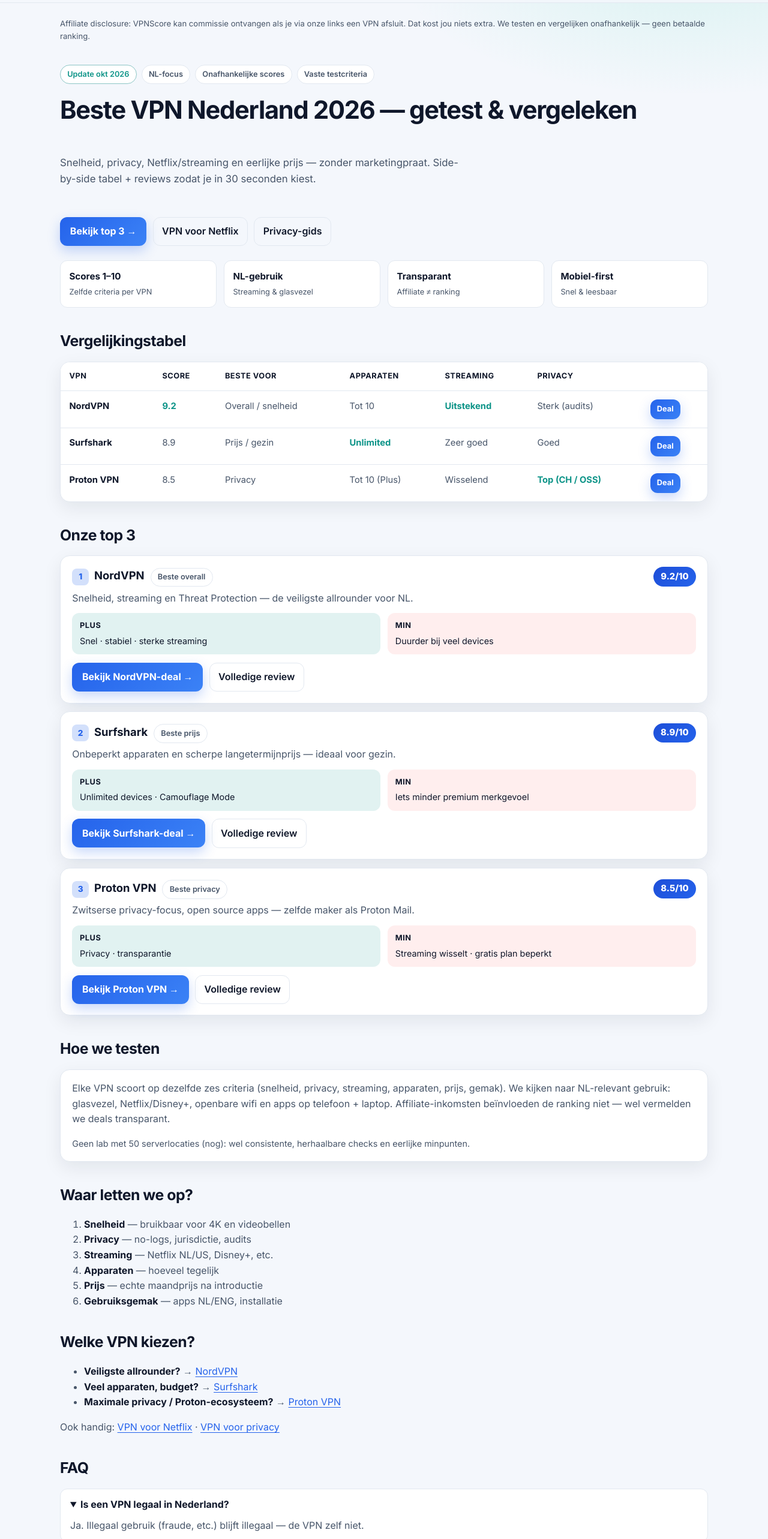
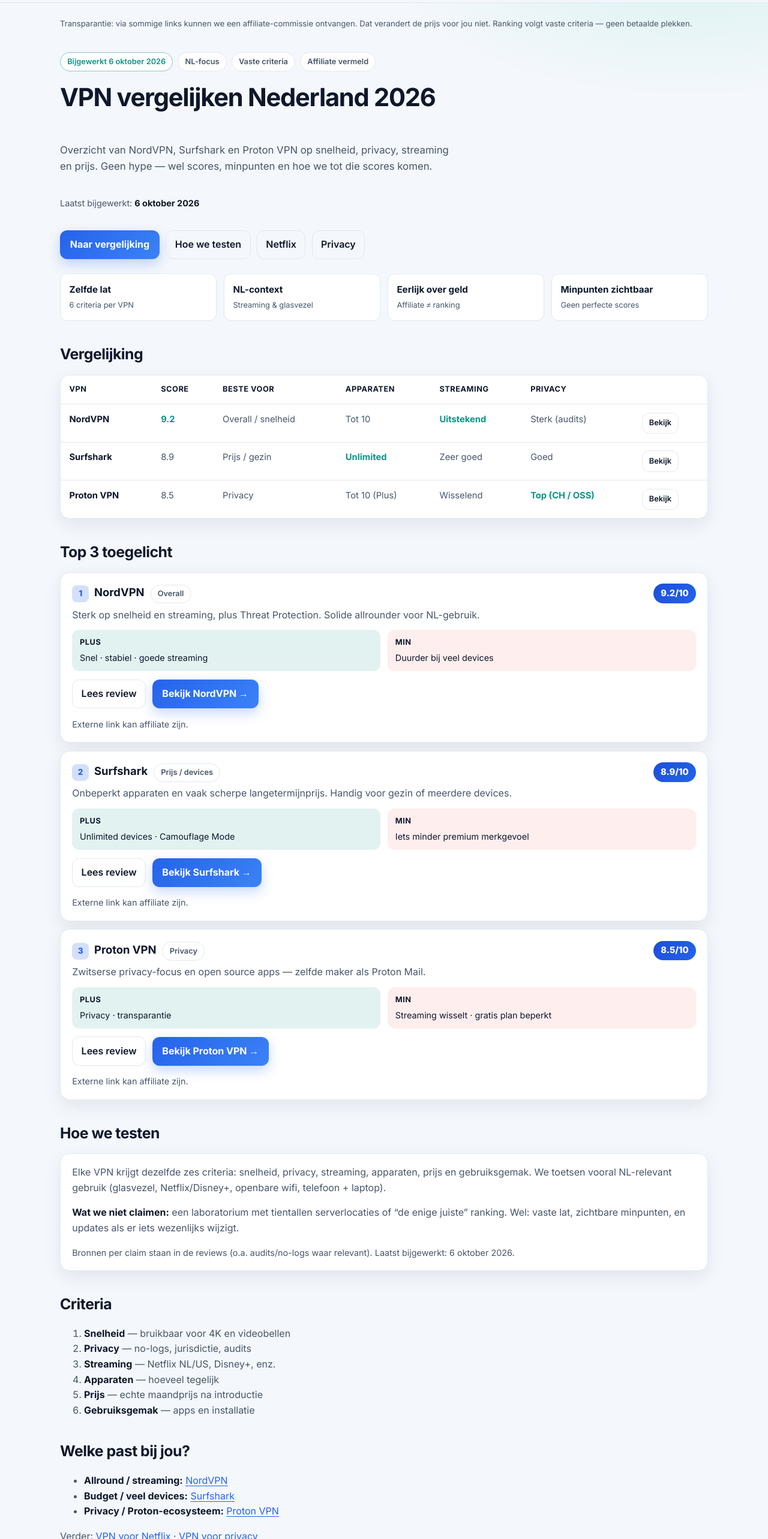
Before and after one commit to jessedkramer/vpnscore, a Next.js app: page / in a window 1280 px wide. Shown: the part 60-2626 px from the top of the page at 60% size. Built offline with nearby package versions, Linux system fonts and the light colour scheme.

Commit message:
trust: nuchtere copy, last-updated, methodologie, zachtere CTAs, FAQ objectiviteit

```diff
--- a/app/page.tsx
+++ b/app/page.tsx
@@ -1,37 +1,39 @@
 import Link from "next/link";
 import { AFFILIATE } from "../lib/affiliates";
+
+const LAST_UPDATED = "6 oktober 2026";
 
 const vpns = [
   {
     rank: 1,
     name: "NordVPN",
     score: "9.2",
-    tag: "Beste overall",
-    blurb: "Snelheid, streaming en Threat Protection — de veiligste allrounder voor NL.",
-    plus: "Snel · stabiel · sterke streaming",
+    tag: "Overall",
+    blurb: "Sterk op snelheid en streaming, plus Threat Protection. Solide allrounder voor NL-gebruik.",
+    plus: "Snel · stabiel · goede streaming",
     min: "Duurder bij veel devices",
     href: "/reviews/nordvpn",
     deal: AFFILIATE.nord,
-    cta: "Bekijk NordVPN-deal →",
+    cta: "Bekijk NordVPN →",
   },
   {
     rank: 2,
     name: "Surfshark",
     score: "8.9",
-    tag: "Beste prijs",
-    blurb: "Onbeperkt apparaten en scherpe langetermijnprijs — ideaal voor gezin.",
+    tag: "Prijs / devices",
+    blurb: "Onbeperkt apparaten en vaak scherpe langetermijnprijs. Handig voor gezin of meerdere devices.",
     plus: "Unlimited devices · Camouflage Mode",
     min: "Iets minder premium merkgevoel",
     href: "/reviews/surfshark",
     deal: AFFILIATE.surfshark,
-    cta: "Bekijk Surfshark-deal →",
+    cta: "Bekijk Surfshark →",
   },
   {
     rank: 3,
     name: "Proton VPN",
     score: "8.5",
-    tag: "Beste privacy",
-    blurb: "Zwitserse privacy-focus, open source apps — zelfde maker als Proton Mail.",
+    tag: "Privacy",
+    blurb: "Zwitserse privacy-focus en open source apps — zelfde maker als Proton Mail.",
     plus: "Privacy · transparantie",
     min: "Streaming wisselt · gratis plan beperkt",
     href: "/reviews/proton-vpn",
@@ -43,27 +45,31 @@
 const faqItems = [
   {
     q: "Is een VPN legaal in Nederland?",
-    a: "Ja. Illegaal gebruik (fraude, etc.) blijft illegaal — de VPN zelf niet.",
+    a: "Ja. Illegaal gebruik blijft illegaal — de VPN zelf niet. Wij moedigen geen illegaal gebruik aan.",
   },
   {
     q: "Heb ik een VPN nodig met glasvezel?",
-    a: "Niet voor snelheid. Wel voor privacy op openbare wifi, streaming-regio's, en minder tracking.",
+    a: "Niet voor snelheid. Wel nuttig op openbare wifi, bij streaming over regio’s, en als je minder tracking wilt.",
   },
   {
     q: "Welke VPN is het goedkoopst?",
-    a: "Vaak Surfshark op 2-jaar deal. Vergelijk altijd de prijs ná de actieperiode.",
+    a: "Vaak Surfshark op een 1- of 2-jaarabonnement. Kijk altijd naar de prijs na de introductieperiode.",
   },
   {
     q: "Wat is de beste VPN voor Netflix in NL?",
-    a: "Voor betrouwbaarheid kiezen we NordVPN. Surfshark is sterker op prijs en unlimited devices. Zie ook onze Netflix-gids.",
+    a: "Op betrouwbaarheid zetten we NordVPN hoger. Surfshark is sterker op prijs en unlimited devices. Details: onze Netflix-gids.",
   },
   {
     q: "Verdient VPNScore aan deze reviews?",
-    a: "Ja, via affiliate-links. Jij betaalt niets extra. Scores volgen vaste criteria — geen betaalde #1-plek.",
+    a: "Ja. Als je via onze links een abonnement afsluit, kunnen we commissie ontvangen. Jij betaalt niets extra. De ranking volgt vaste criteria — geen betaalde #1.",
   },
   {
-    q: "Hoe vaak updaten jullie de scores?",
-    a: "Bij grote prijs-/featurewijzigingen of nieuwe tests. Laatste update: oktober 2026.",
+    q: "Hoe objectief zijn jullie scores?",
+    a: "Zelfde zes criteria voor elke VPN. We noemen minpunten expliciet. We hebben (nog) geen groot lab; wel herhaalbare NL-gerichte checks. Scores kunnen wijzigen bij nieuwe info.",
+  },
+  {
+    q: "Hoe vaak updaten jullie de pagina?",
+    a: `Bij relevante prijs- of featurewijzigingen. Laatst bijgewerkt: ${LAST_UPDATED}.`,
   },
 ] as const;
 
@@ -116,37 +122,41 @@
       />
 
       <p className="disclosure" style={{ marginTop: 0, paddingTop: 0, borderTop: "none" }}>
-        Affiliate disclosure: VPNScore kan commissie ontvangen als je via onze links een VPN afsluit.
-        Dat kost jou niets extra. We testen en vergelijken onafhankelijk — geen betaalde ranking.
+        Transparantie: via sommige links kunnen we een affiliate-commissie ontvangen. Dat verandert de prijs
+        voor jou niet. Ranking volgt vaste criteria — geen betaalde plekken.
       </p>
 
       <section className="hero">
         <div className="badge-row">
-          <span className="badge accent">Update okt 2026</span>
+          <span className="badge accent">Bijgewerkt {LAST_UPDATED}</span>
           <span className="badge">NL-focus</span>
-          <span className="badge">Onafhankelijke scores</span>
-          <span className="badge">Vaste testcriteria</span>
+          <span className="badge">Vaste criteria</span>
+          <span className="badge">Affiliate vermeld</span>
         </div>
-        <h1>Beste VPN Nederland 2026 — getest & vergeleken</h1>
+        <h1>VPN vergelijken Nederland 2026</h1>
         <p className="muted" style={{ fontSize: "1.05rem", maxWidth: "42rem" }}>
-          Snelheid, privacy, Netflix/streaming en eerlijke prijs — zonder marketingpraat.
-          Side-by-side tabel + reviews zodat je in 30 seconden kiest.
+          Overzicht van NordVPN, Surfshark en Proton VPN op snelheid, privacy, streaming en prijs.
+          Geen hype — wel scores, minpunten en hoe we tot die scores komen.
+        </p>
+        <p className="small muted" style={{ margin: 0 }}>
+          Laatst bijgewerkt: <strong>{LAST_UPDATED}</strong>
         </p>
         <div className="actions">
-          <a className="btn" href="#top3">Bekijk top 3 →</a>
-          <Link className="btn-ghost" href="/vpn-netflix">VPN voor Netflix</Link>
-          <Link className="btn-ghost" href="/vpn-privacy">Privacy-gids</Link>
+          <a className="btn" href="#vergelijking">Naar vergelijking</a>
+          <a className="btn-ghost" href="#methode">Hoe we testen</a>
+          <Link className="btn-ghost" href="/vpn-netflix">Netflix</Link>
+          <Link className="btn-ghost" href="/vpn-privacy">Privacy</Link>
         </div>
       </section>
 
       <div className="trust-bar" aria-label="Waarom VPNScore">
-        <div className="trust-item"><strong>Scores 1–10</strong><span>Zelfde criteria per VPN</span></div>
-        <div className="trust-item"><strong>NL-gebruik</strong><span>Streaming & glasvezel</span></div>
-        <div className="trust-item"><strong>Transparant</strong><span>Affiliate ≠ ranking</span></div>
-        <div className="trust-item"><strong>Mobiel-first</strong><span>Snel & leesbaar</span></div>
+        <div className="trust-item"><strong>Zelfde lat</strong><span>6 criteria per VPN</span></div>
+        <div className="trust-item"><strong>NL-context</strong><span>Streaming & glasvezel</span></div>
+        <div className="trust-item"><strong>Eerlijk over geld</strong><span>Affiliate ≠ ranking</span></div>
+        <div className="trust-item"><strong>Minpunten zichtbaar</strong><span>Geen perfecte scores</span></div>
       </div>
 
-      <h2>Vergelijkingstabel</h2>
+      <h2 id="vergelijking">Vergelijking</h2>
       <div className="table-wrap">
         <table className="compare">
           <thead>
@@ -168,7 +178,11 @@
               <td data-label="Apparaten">Tot 10</td>
               <td className="best" data-label="Streaming">Uitstekend</td>
               <td data-label="Privacy">Sterk (audits)</td>
-              <td><a className="btn" href={AFFILIATE.nord} style={{ padding: "0.4rem 0.7rem", fontSize: "0.8rem" }}>Deal</a></td>
+              <td>
+                <a className="btn-ghost" href={AFFILIATE.nord} style={{ padding: "0.4rem 0.7rem", fontSize: "0.8rem" }}>
+                  Bekijk
+                </a>
+              </td>
             </tr>
             <tr>
               <td><strong>Surfshark</strong></td>
@@ -177,7 +191,11 @@
               <td className="best" data-label="Apparaten">Unlimited</td>
               <td data-label="Streaming">Zeer goed</td>
               <td data-label="Privacy">Goed</td>
-              <td><a className="btn" href={AFFILIATE.surfshark} style={{ padding: "0.4rem 0.7rem", fontSize: "0.8rem" }}>Deal</a></td>
+              <td>
+                <a className="btn-ghost" href={AFFILIATE.surfshark} style={{ padding: "0.4rem 0.7rem", fontSize: "0.8rem" }}>
+                  Bekijk
+                </a>
+              </td>
             </tr>
             <tr>
               <td><strong>Proton VPN</strong></td>
@@ -186,13 +204,17 @@
               <td data-label="Apparaten">Tot 10 (Plus)</td>
               <td data-label="Streaming">Wisselend</td>
               <td className="best" data-label="Privacy">Top (CH / OSS)</td>
-              <td><a className="btn" href={AFFILIATE.proton} style={{ padding: "0.4rem 0.7rem", fontSize: "0.8rem" }}>Deal</a></td>
+              <td>
+                <a className="btn-ghost" href={AFFILIATE.proton} style={{ padding: "0.4rem 0.7rem", fontSize: "0.8rem" }}>
+                  Bekijk
+                </a>
+              </td>
             </tr>
           </tbody>
         </table>
       </div>
 
-      <h2 id="top3">Onze top 3</h2>
+      <h2 id="top3">Top 3 toegelicht</h2>
       {vpns.map((v) => (
         <article key={v.name} className="card">
           <div className="card-head">
@@ -211,42 +233,48 @@
             <div className="cons"><strong>Min</strong>{v.min}</div>
           </div>
           <div className="actions">
+            <Link className="btn-ghost" href={v.href}>Lees review</Link>
             <a className="btn" href={v.deal}>{v.cta}</a>
-            <Link className="btn-ghost" href={v.href}>Volledige review</Link>
           </div>
+          <p className="small muted" style={{ marginBottom: 0 }}>
+            Externe link kan affiliate zijn.
+          </p>
         </article>
       ))}
 
-      <h2>Hoe we testen</h2>
+      <h2 id="methode">Hoe we testen</h2>
       <div className="card">
         <p style={{ marginTop: 0 }}>
-          Elke VPN scoort op dezelfde zes criteria (snelheid, privacy, streaming, apparaten, prijs, gemak).
-          We kijken naar NL-relevant gebruik: glasvezel, Netflix/Disney+, openbare wifi en apps op telefoon + laptop.
-          Affiliate-inkomsten beïnvloeden de ranking niet — wel vermelden we deals transparant.
+          Elke VPN krijgt dezelfde zes criteria: snelheid, privacy, streaming, apparaten, prijs en gebruiksgemak.
+          We toetsen vooral NL-relevant gebruik (glasvezel, Netflix/Disney+, openbare wifi, telefoon + laptop).
+        </p>
+        <p>
+          <strong>Wat we niet claimen:</strong> een laboratorium met tientallen serverlocaties of “de enige juiste”
+          ranking. Wel: vaste lat, zichtbare minpunten, en updates als er iets wezenlijks wijzigt.
         </p>
         <p className="small muted" style={{ marginBottom: 0 }}>
-          Geen lab met 50 serverlocaties (nog): wel consistente, herhaalbare checks en eerlijke minpunten.
+          Bronnen per claim staan in de reviews (o.a. audits/no-logs waar relevant). Laatst bijgewerkt: {LAST_UPDATED}.
         </p>
       </div>
 
-      <h2>Waar letten we op?</h2>
+      <h2>Criteria</h2>
       <ol>
         <li><strong>Snelheid</strong> — bruikbaar voor 4K en videobellen</li>
         <li><strong>Privacy</strong> — no-logs, jurisdictie, audits</li>
-        <li><strong>Streaming</strong> — Netflix NL/US, Disney+, etc.</li>
+        <li><strong>Streaming</strong> — Netflix NL/US, Disney+, enz.</li>
         <li><strong>Apparaten</strong> — hoeveel tegelijk</li>
         <li><strong>Prijs</strong> — echte maandprijs na introductie</li>
-        <li><strong>Gebruiksgemak</strong> — apps NL/ENG, installatie</li>
+        <li><strong>Gebruiksgemak</strong> — apps en installatie</li>
       </ol>
 
-      <h2>Welke VPN kiezen?</h2>
+      <h2>Welke past bij jou?</h2>
       <ul>
-        <li><strong>Veiligste allrounder?</strong> → <Link href="/reviews/nordvpn">NordVPN</Link></li>
-        <li><strong>Veel apparaten, budget?</strong> → <Link href="/reviews/surfshark">Surfshark</Link></li>
-        <li><strong>Maximale privacy / Proton-ecosysteem?</strong> → <Link href="/reviews/proton-vpn">Proton VPN</Link></li>
+        <li><strong>Allround / streaming:</strong> <Link href="/reviews/nordvpn">NordVPN</Link></li>
+        <li><strong>Budget / veel devices:</strong> <Link href="/reviews/surfshark">Surfshark</Link></li>
+        <li><strong>Privacy / Proton-ecosysteem:</strong> <Link href="/reviews/proton-vpn">Proton VPN</Link></li>
       </ul>
       <p>
-        Ook handig: <Link href="/vpn-netflix">VPN voor Netflix</Link> ·{" "}
+        Verder: <Link href="/vpn-netflix">VPN voor Netflix</Link> ·{" "}
         <Link href="/vpn-privacy">VPN voor privacy</Link>
       </p>
 
```
